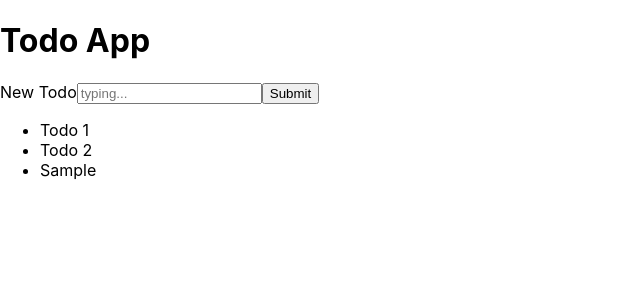
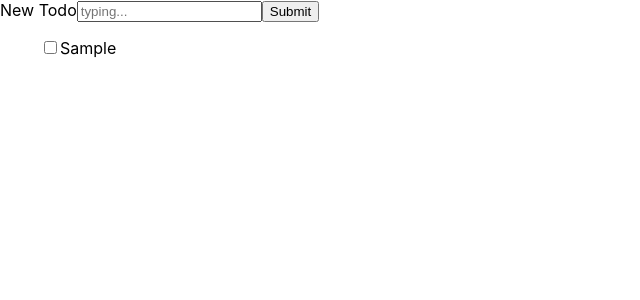
Before and after one commit to gizemayegul/todo_APP, a React (Create React App) app: page / in a window 1280 px wide. Both pictures are taken after typing "Sample" into the empty fields and a click on the button "Submit". Shown: the top 300 px of the page, without its empty margins (0-640 px from the left). Built offline with nearby package versions, Linux system fonts and the light colour scheme.

Commit message:
todo list checked added

```diff
--- a/src/components/TodoComponent.js
+++ b/src/components/TodoComponent.js
@@ -3,22 +3,23 @@ import { useReducer, useState } from "react";
 import { v4 as uuid } from 'uuid';
 
 
-const initialTodos = [
-    { id: 1, name: 'Todo 1' }
-    ,
-    { id: 2, name: 'Todo 2' },
-];
+const initialTodos = [];
 const reducer = (state, action) => {
     switch (action.type) {
         case "ADD":
-            return [...state, { id: uuid(), name: action.payload }];
+            return [...state, { id: uuid(), name: action.payload, completed: false }];
+        case "TOOGLE":
+            return state.map((todo) => {
+                if (todo.id === action.id) {
+                    return { ...todo, completed: !todo.completed };
+                } else {
+                    return todo;
+                }
+            })
         default:
             return state;
     }
 }
-
-console.log(initialTodos, 'hi')
-
 
 const TodoComponent = () => {
     const [todos, dispatch] = useReducer(reducer, initialTodos)
@@ -29,37 +30,54 @@ const TodoComponent = () => {
         dispatch({ type: "ADD", payload: item })
         setItem('')
     }
-    const handleInput = (e) => {
+    const handleNewTodo = (e) => {
+        e.preventDefault();
         setItem(e.target.value)
     }
-    console.log(item)
+    const handleComplete = (todo) => {
+        dispatch({ type: "TOOGLE", id: todo.id })
+    }
+
+    console.log(todos, 'hi', todos.completed)
     return (
-        <div>
-            <header>
-                <h1>Todo App</h1>
-            </header>
+
         <div>
             <form onSubmit={handleAdd}>
-                    <label>New Todo</label>
+                <label htmlFor='text'>New Todo</label>
                 <input
                     placeholder='typing...'
-                        onChange={handleInput}
+                    onChange={handleNewTodo}
                     value={item}
                     type='text'
+                    id='text'
                 ></input>
                 <button type="submit" >Submit</button>
             </form>
             <div>
                 <ul>
                     {todos.map(todo => (
-                            <li key={todo.id}>{todo.name}</li>
+                        <li
+                            key={todo.id}
+                            style={{ listStyle: 'none',
+                                textDecoration: todo.completed ? 'line-through' : 'none',
+                            }}
+
+                        >
+                            <label htmlFor='item1'>
+                                <input
+                                    type='checkbox'
+                                    checked={todo.completed}
+                                    onChange={() => handleComplete(todo)}
+                                />
+                                {todo.name}
+                            </label>
+                        </li>
                     ))}
                 </ul>
             </div>
 
 
         </div>
-        </div>
     );
 };
 
```
Lines whose indentation alone changed are shown as unchanged.
